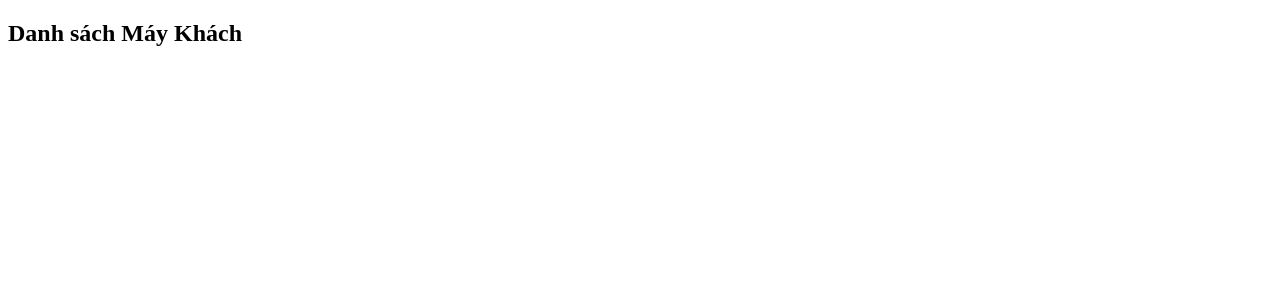
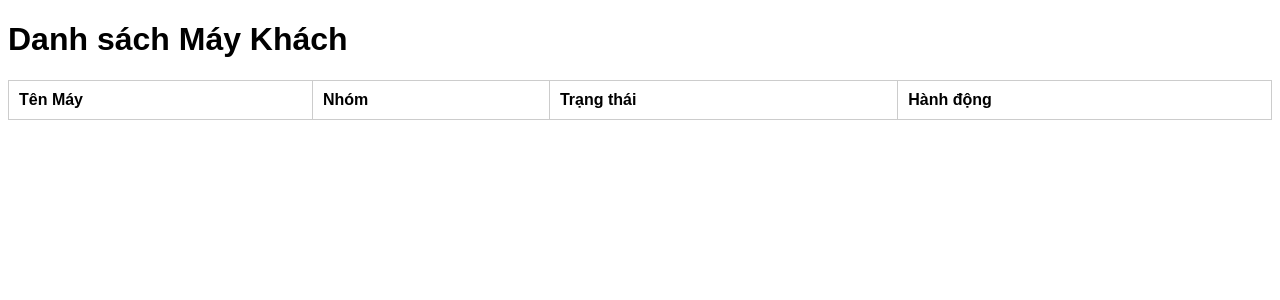
Before and after one commit to quanlymay/remote_management, a Flask app: page / in a window 1280 px wide. Shown: the top 300 px of the page. Run offline with Flask 3, Linux system fonts and the light colour scheme; lists and menus that the app fills with data are empty; some libraries are stand-ins or nearby versions.

Commit message:
Update index.html

```diff
--- a/templates/index.html
+++ b/templates/index.html
@@ -1,26 +1,58 @@
 <!DOCTYPE html>
-<html>
+<html lang="en">
 <head>
     <meta charset="UTF-8">
-  <title>Remote Management</title>
-  <script src="https://cdn.socket.io/4.5.4/socket.io.min.js"></script>
+    <title>Quản lý Máy Khách</title>
+    <script src="https://cdnjs.cloudflare.com/ajax/libs/socket.io/4.0.1/socket.io.min.js"></script>
+    <style>
+        body { font-family: Arial, sans-serif; }
+        table { width: 100%; border-collapse: collapse; margin-top: 20px; }
+        th, td { border: 1px solid #ccc; padding: 10px; text-align: left; }
+    </style>
 </head>
 <body>
-  <h2>Danh sách Máy Khách</h2>
-  <ul id="clientList"></ul>
+    <h1>Danh sách Máy Khách</h1>
+    <table>
+        <thead>
+            <tr>
+                <th>Tên Máy</th>
+                <th>Nhóm</th>
+                <th>Trạng thái</th>
+                <th>Hành động</th>
+            </tr>
+        </thead>
+        <tbody id="client-list">
+        </tbody>
+    </table>
 
     <script>
-    var socket = io();
+        const socket = io();
 
-    socket.on('update_clients', function (clients) {
-      var list = document.getElementById('clientList');
+        socket.on('connect', () => {
+            console.log('Kết nối tới server');
+        });
+
+        socket.on('update_clients', (clients) => {
+            const list = document.getElementById('client-list');
             list.innerHTML = '';
-      for (var client in clients) {
-        var item = document.createElement('li');
-        item.innerHTML = client + ' - ' + clients[client].status + ' - Nhóm: ' + clients[client].group;
-        list.appendChild(item);
+            for (const [clientId, info] of Object.entries(clients)) {
+                const row = document.createElement('tr');
+                row.innerHTML = `
+                    <td>${clientId}</td>
+                    <td>${info.group}</td>
+                    <td>${info.status}</td>
+                    <td>
+                        <button onclick="sendCommand('${clientId}', 'shutdown')">Tắt máy</button>
+                        <button onclick="sendCommand('${clientId}', 'restart')">Khởi động lại</button>
+                    </td>
+                `;
+                list.appendChild(row);
             }
         });
+
+        function sendCommand(clientId, command) {
+            socket.emit('send_command', { client_id: clientId, command: command });
+        }
     </script>
 </body>
 </html>
```
Lines whose indentation alone changed are shown as unchanged.
